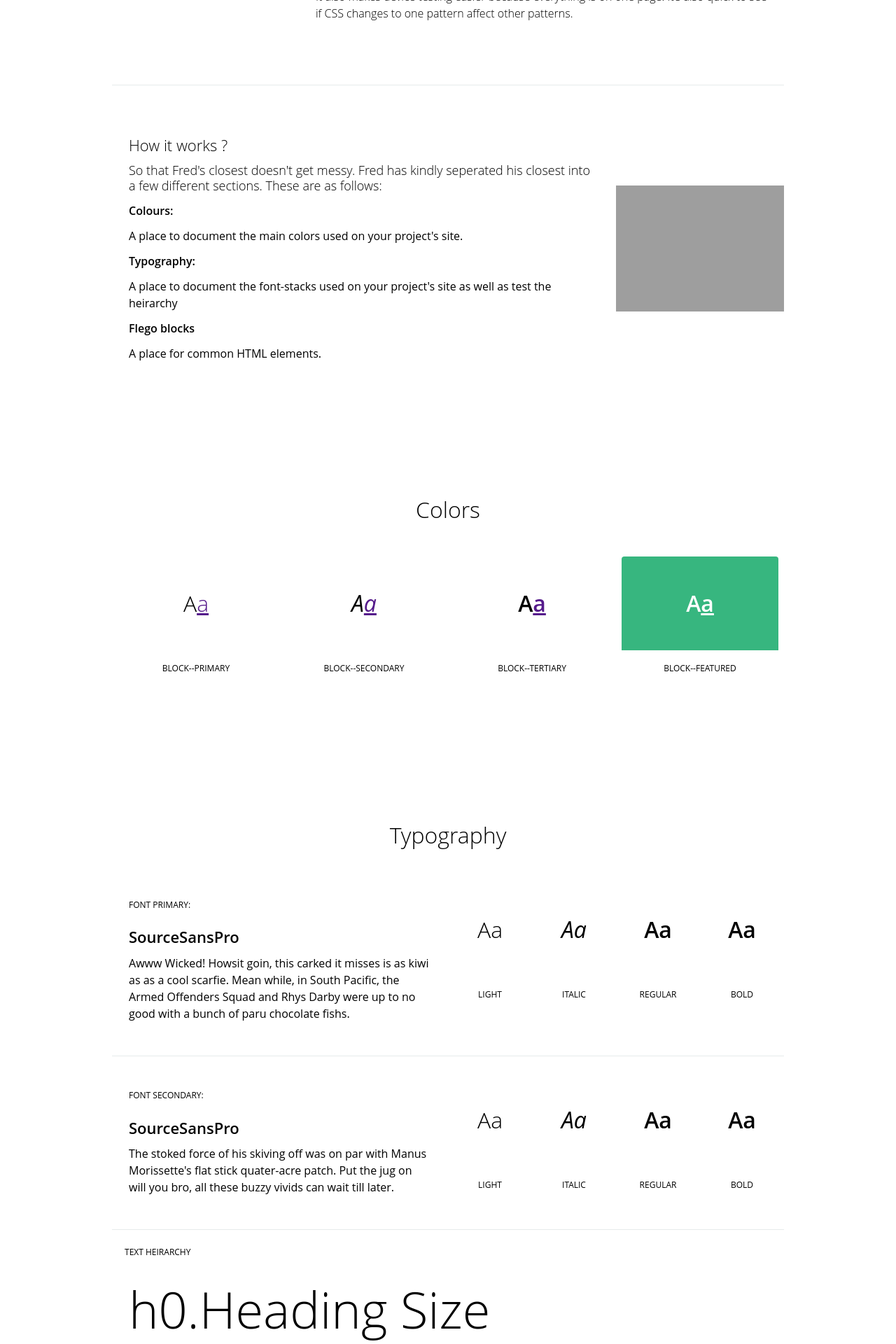
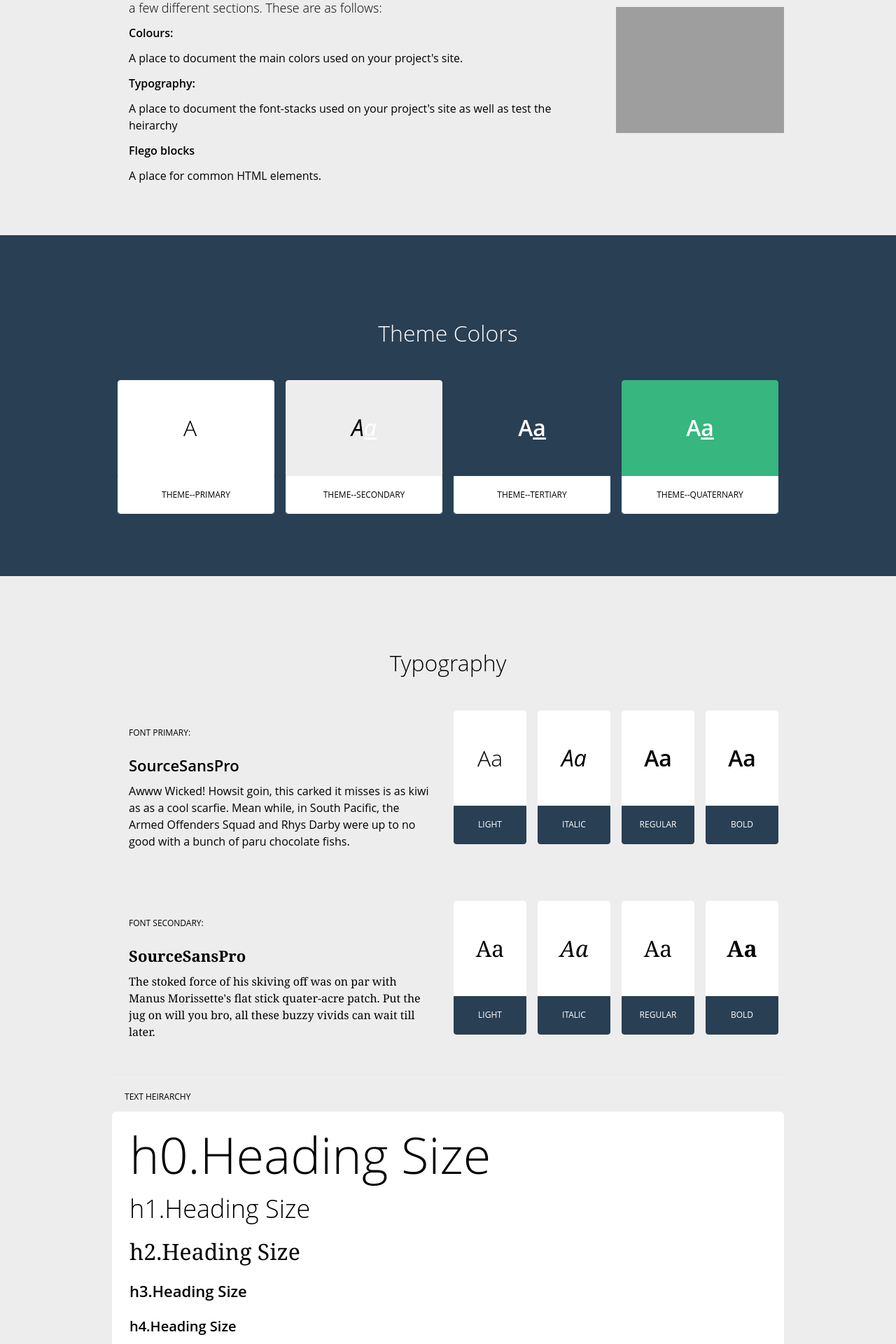
Before and after one commit to laurabunea/Flego, a PHP site: page /freds-closet.php in a window 1280 px wide. Shown: the part 760-2680 px from the top of the page at 70% size. Run offline with PHP 8.4, Linux system fonts and the light colour scheme; some libraries are stand-ins or nearby versions; grey boxes are pictures that could not be loaded.

Commit message:
re arranging all the theme files and about to start getting stuck into flego

```diff
--- a/www/assets/css/screen.css
+++ b/www/assets/css/screen.css
@@ -282,7 +282,7 @@ table {
   top: 0;
   right: 0; }
 
-.arrow--center .arrow, .grid-container {
+.arrow--center .arrow, .grid-container, .grid-container--tb-xl {
   margin-left: auto;
   margin-right: auto; }
 
@@ -334,6 +334,9 @@ To cut down on rules in your stylesheet, you can extend this placeholder in your
 .block-element {
   display: block; }
 
+.theme--primary, .theme--secondary, .lego--heading, .theme--tertiary, .theme--quaternary {
+  border-width: 1px;
+  border-style: solid; }
 
 /**
 ### Clearfixing
@@ -3296,7 +3299,7 @@ This box will be a square
 .pt-l {
   padding-top: 2.25em; }
 
-.pt-xl {
+.pt-xl, .grid-container--tb-xl {
   padding-top: 3em; }
 
 .pt-xxl {
@@ -3326,7 +3329,7 @@ This box will be a square
 .pb-l {
   padding-bottom: 2.25em; }
 
-.pb-xl {
+.pb-xl, .grid-container--tb-xl {
   padding-bottom: 3em; }
 
 .pb-xxl {
@@ -3840,7 +3843,7 @@ html, body {
   font-size: 20px;
   font-size: 1.25rem; }
 
-.font-size-s, h6, .h6, .intro {
+.font-size-s, h6, .h6, .intro, .intro p {
   font-size: 18px;
   font-size: 1.125rem; }
 
@@ -3894,7 +3897,7 @@ h5, .h5 {
   margin-top: 1.2em; }
 
 h6, .h6 {
-  line-height: 1.2;
+  line-height: 1.25;
   margin-top: 1.33333em; }
 
 p, .text, li, code, dt, dd {
@@ -4198,12 +4201,9 @@ Try to use these on a limited basis and avoid creating entirely different versio
 .img--responsive {
   vertical-align: top; }
 
-.arrow--center .arrow, .grid-container {
+.arrow--center .arrow, .grid-container, .grid-container--tb-xl {
   margin-left: auto;
   margin-right: auto; }
-
-.grid-container {
-  max-width: 960px; }
 
 /* add a hide block for desktop down */
 .tl--radius-s, .ls--radius-s, .top--radius-s {
@@ -4265,14 +4265,39 @@ Try to use these on a limited basis and avoid creating entirely different versio
 body {
   font-family: 'SourceSansPro', 'Open Sans', sans-serif; }
 
+.font-secondary, h2 {
+  font-family: "georgia", serif;
+  font-weight: 400;
+  font-style: normal; }
+
+.font-secondary--light {
+  font-family: "georgia", serif;
+  font-weight: 300;
+  font-style: normal; }
+  .ie8 .font-secondary--light {
+    font-family: "georgia", serif; }
+
+.font-secondary--italic {
+  font-family: "georgia", serif;
+  font-weight: 400;
+  font-style: italic; }
+  .ie8 .font-secondary--italic {
+    font-family: "georgia", serif; }
+
+.font-secondary--bold {
+  font-family: "georgia", serif;
+  font-weight: 600;
+  font-style: normal; }
+  .ie8 .font-secondary--bold {
+    font-family: "georgia", serif; }
+
 /* custom font set up for this project as it needs to import too screen smart and non screen smart */
 
 
 
 
-p.intro {
-  line-height: 1.2; }
-
+p.intro, .intro p {
+  line-height: 1.25; }
 
 
 
@@ -4288,27 +4313,71 @@ hr {
   background-color: #37B67F;
   color: #fff; }
 
-.block--featured {
-  background-color: #37B67F;
-  color: #fff; }
-  .block--featured a {
-    color: #fff; }
-  .block--featured h1, .block--featured h2, .block--featured h3, .block--featured h4, .block--featured h5 {
-    color: #fff; }
-  .block--featured .btn {
-    background-color: #293F54;
-    color: #37B67F; }
-
 hr {
   margin: 0; }
 
-.block--color {
-  background-color: #37B67F;
-  color: #fff;
-  border-color: #37B67F; }
-
 .primary--border {
   border: 1px solid #37B67F; }
+
+.theme--primary {
+  color: #000;
+  background-color: #fff;
+  border-color: #fff; }
+  .theme--primary a {
+    color: #000; }
+    .theme--primary a:hover {
+      color: black; }
+  .theme--primary .btn {
+    color: #000;
+    background-color: #37B67F; }
+    .theme--primary .btn:hover {
+      background-color: #31a271;
+      border-color: #31a271; }
+
+.theme--secondary, .lego--heading {
+  color: #000;
+  background-color: #EDEDED;
+  border-color: #EDEDED; }
+  .theme--secondary a, .theme--secondary .lego--heading {
+    color: #000; }
+    .theme--secondary a:hover, .theme--secondary .lego--heading {
+      color: black; }
+  .theme--secondary .btn, .theme--secondary .lego--heading {
+    color: #000;
+    background-color: #293F54; }
+    .theme--secondary .btn:hover, .theme--secondary .lego--heading {
+      background-color: #213243;
+      border-color: #213243; }
+
+.theme--tertiary {
+  color: #fff;
+  background-color: #293F54;
+  border-color: #293F54; }
+  .theme--tertiary a {
+    color: #fff; }
+    .theme--tertiary a:hover {
+      color: #e6e6e6; }
+  .theme--tertiary .btn {
+    color: #293F54;
+    background-color: #fff; }
+    .theme--tertiary .btn:hover {
+      background-color: #f2f2f2;
+      border-color: #f2f2f2; }
+
+.theme--quaternary {
+  color: #fff;
+  background-color: #37B67F;
+  border-color: #37B67F; }
+  .theme--quaternary a {
+    color: #fff; }
+    .theme--quaternary a:hover {
+      color: #e6e6e6; }
+  .theme--quaternary .btn {
+    color: #37B67F;
+    background-color: #293F54; }
+    .theme--quaternary .btn:hover {
+      background-color: #213243;
+      border-color: #213243; }
 
 .i-gecko {
   background-image: url('/assets/images/square-gecko.png');
@@ -4366,6 +4435,9 @@ label {
     color: #fff;
     border-color: #2b8f64; }
 
+.intro p:first-child {
+  margin-top: 1em; }
+
 /*barchart */
 .barchart {
   background-color: #efefef;
@@ -4376,3 +4448,6 @@ label {
 
 .white-bg {
   background-color: #fff; }
+
+.grid-container, .grid-container--tb-xl {
+  max-width: 960px; }
--- a/www/assets/js/dist/site.min.js
+++ b/www/assets/js/dist/site.min.js
@@ -1,2 +1,2 @@
-/*! freds-precious 2014-04-17 */
+/*! freds-precious 2014-04-22 */
 "undefined"==typeof console&&(console={},console.log=function(){});var FP=function(){"use strict";var a={init:function(){}};return{init:function(){a.init.call(a)}}}(window,document);!function(a,b,c){a.jQuery||a.Zepto?$(b).ready(function(){c.init()}):"addEventListener"in a?a.addEventListener("load",function(){c.init()}):a.onload=function(){c.init()}}(window,document,FP);
--- a/www/assets/sass/_add-to-fred.scss
+++ b/www/assets/sass/_add-to-fred.scss
@@ -24,10 +24,7 @@
     margin-right:auto;
 }
 
-.grid-container {
-    @extend %center-element;
-    max-width:960px;
-}
+
 
 /* add a hide block for desktop down */
 
--- /dev/null
+++ b/www/assets/sass/_base.scss
@@ -0,0 +1,11 @@
+.grid-container {
+    @extend %center-element;
+    max-width:960px;
+}
+
+.grid-container--tb-xl {
+    @extend .grid-container;
+    @extend .pt-xl;
+    @extend .pb-xl;
+
+}
--- a/www/assets/sass/_fred-theme.scss
+++ b/www/assets/sass/_fred-theme.scss
@@ -17,8 +17,7 @@ $sans-serif-stack:              'SourceSansPro','Open Sans',sans-serif;
 $serif-stack:                   "georgia", serif;
 
 $font-primary:                   $sans-serif-stack;
-
-
+$font-secondary:                   $serif-stack;
 
 // These variables are used to describe the font-family you want to serve
 // to IE8 and other detestable browers that don't entirely support
@@ -33,6 +32,13 @@ $font-primary-bold-italic:       $sans-serif-stack;
 $primary-font-weight:                      400;
 $primary-font-weight--light:               300;
 $primary-font-weight--bold:                600;
+
+$font-secondary-light:             $serif-stack;
+$font-secondary-light-italic:      $serif-stack;
+$font-secondary-italic:            $serif-stack;
+$font-secondary-bold:              $serif-stack;
+$font-secondary-bold-italic:       $serif-stack;
+
 
 // Specify some font sizes to get your project rolling. These are predominantly
 // used by _typography.scss and _forms.scss
@@ -56,7 +62,7 @@ $line-height-xxl:                 1.2;              //h2
 $line-height-xl:                  1.2;              //h3
 $line-height-l:                   1.33333333;       //h4
 $line-height-m:                   1.2;              //h5
-$line-height-s:                   1.2;              //h6 & .intro
+$line-height-s:                   1.25;              //h6 & .intro
 $line-height-xs:                  1.5;              //p
 $line-height-xxs:                 1.4;              //.small
 $line-height-xxxs:                1.4;              //.tiny
--- a/www/assets/sass/_shame.scss
+++ b/www/assets/sass/_shame.scss
@@ -12,7 +12,7 @@
         @extend .text-muted;
         @extend .uppercase;
         @extend .font-primary--light;
-        @extend .block--tertiary;
+        @extend .theme--secondary;
     }
 
 //change to use vendor mixin
@@ -68,7 +68,9 @@ label {
         border-color:darken($primary-color, 10%);
     }
 }
-
+.intro p:first-child {
+    margin-top:$bs-s;
+}
 /*barchart */
 .barchart {
     background-color:#efefef;
--- a/www/assets/sass/_site-theme.scss
+++ b/www/assets/sass/_site-theme.scss
@@ -11,18 +11,6 @@ $primary-color:#37B67F;
     }
 }
 
-h1,
-h2,
-h3,
-h4,
-h5,
-h6 {
-   // @extend %primary-color
-}
-
-a {
-   // @extend %primary-link;
-}
 .bl--grey {
     border-left:1px solid #E6EBEB;
 }
@@ -39,34 +27,8 @@ hr {
 }
 
 
-.block--featured {
-    background-color:$primary-color;
-    color:#fff;
-    a {
-        color:#fff;
-    }
-    h1,
-    h2,
-    h3,
-    h4,
-    h5 {
-        color:#fff;
-    }
-    .btn {
-        background-color:#293F54;
-        color:$primary-color;
-    }
-}
-
 hr {
     margin:0;
-}
-
-
-.block--color {
-    background-color:$primary-color;
-    color:#fff;
-    border-color:$primary-color;
 }
 
 .primary--border {
@@ -84,102 +46,115 @@ hr {
 
 
 
-$primary-bg-color:                #fff;
-$primary-border-color:            #c4c4c4;
-$primary-text-color:              $base-link-color;
-$primary-link-color:              blue;
-$primary-button-color:            #293F54;
-$primary-button-text-color:       #fff;
+//$primary-bg-color:                #fff;
+//$primary-border-color:            #c4c4c4;
+//$primary-text-color:              $base-link-color;
+//$primary-link-color:              blue;
+//$primary-button-color:            #293F54;
+//$primary-button-text-color:       #fff;
 
-$secondary-bg-color:              #293F54;
-$secondary-border-color:          #293F54;
-$secondary-text-color:            #fff;
-$secondary-link-color:            #fff;
-$secondary-button-color:          #fff;
-$secondary-button-text-color:     #293F54;
+$primary-bg-color:                  #fff;
+$primary-border-color:              #fff;
+$primary-text-color:                #000;
+$primary-link-color:                #000;
+$primary-button-color:              #37B67F;
+$primary-button-text-color:         #000;
 
-$tertiary-bg-color:               #EDEDED;
-$tertiary-border-color:           #EDEDED;
-$tertiary-text-color:             #000;
-$tertiary-link-color:             #000;
-$tertiary-button-color:           #293F54;
-$tertiary-button-text-color:      #000;
+$secondary-bg-color:               #EDEDED;
+$secondary-border-color:           #EDEDED;
+$secondary-text-color:             #000;
+$secondary-link-color:             #000;
+$secondary-button-color:           #293F54;
+$secondary-button-text-color:      #000;
 
-$featured-bg-color:               #37B67F;
-$featured-border-color:           #37B67F;
-$featured-text-color:             #fff;
-$featured-link-color:             #fff;
-$featured-button-color:           #fff;
-$featured-button-text-color:      #37B67F;
+$tertiary-bg-color:              #293F54;
+$tertiary-border-color:          #293F54;
+$tertiary-text-color:            #fff;
+$tertiary-link-color:            #fff;
+$tertiary-button-color:          #fff;
+$tertiary-button-text-color:     #293F54;
 
-$white-bg-color:                  #fff;
-$white-border-color:              #fff;
-$white-text-color:                #000;
-$white-link-color:                #000;
-$white-button-color:              #37B67F;
-$white-button-text-color:         #000;
+$quaternary-bg-color:              #37B67F;
+$quaternary-border-color:          #37B67F;
+$quaternary-text-color:            #fff;
+$quaternary-link-color:            #fff;
+$quaternary-button-color:          #293F54;
+$quaternary-button-text-color:     #37B67F;
+
+
+
+//$featured-bg-color:               #37B67F;
+//$featured-border-color:           #37B67F;
+//$featured-text-color:             #fff;
+//$featured-link-color:             #fff;
+//$featured-button-color:           #fff;
+//$featured-button-text-color:      #37B67F;
+
+//$white-bg-color:                  #fff;
+//$white-border-color:              #fff;
+//$white-text-color:                #000;
+//$white-link-color:                #000;
+//$white-button-color:              #37B67F;
+//$white-button-text-color:         #000;
 
 //array of theme variables - the children of the array always need to be in the same order!
 $theme-names:
   primary,
   secondary,
   tertiary,
-  featured,
-  white;
+  quaternary;
 
 $bg-color:
   $primary-bg-color,
   $secondary-bg-color,
   $tertiary-bg-color,
-  $featured-bg-color,
-  $white-bg-color;
+  $quaternary-bg-color;
 
 $border-color:
   $primary-border-color,
   $secondary-border-color,
   $tertiary-border-color,
-  $featured-border-color,
-  $white-border-color;
+  $quaternary-border-color;
 
 $text-color:
   $primary-text-color,
   $secondary-text-color,
   $tertiary-text-color,
-  $featured-text-color,
-  $white-text-color;
+  $quaternary-text-color;
 
 $link-color:
   $primary-link-color,
   $secondary-link-color,
   $tertiary-link-color,
-  $featured-link-color,
-  $white-link-color;
+  $quaternary-link-color;
 
 $button-color:
   $primary-button-color,
   $secondary-button-color,
   $tertiary-button-color,
-  $featured-button-color,
-  $white-button-color;
+  $quaternary-button-color;
 
 $button-text-color:
   $primary-button-text-color,
   $secondary-button-text-color,
   $tertiary-button-text-color,
-  $featured-button-text-color,
-  $white-button-text-color;
+  $quaternary-button-text-color;
 
 // Create a theme for each category
 @for $i from 1 through length($theme-names) {
 
-  .#{nth($theme-names, $i)}--block {
+  .theme--#{nth($theme-names, $i)} {
 
     @extend %border;
     color: nth($text-color, $i);
     background-color: nth($bg-color, $i);
+    border-color:nth($border-color, $i);
 
     a {
       color: nth($link-color, $i);
+      &:hover {
+        color: darken(nth($link-color, $i), 10%);
+      }
     }
 
     //.pointerEvents & a:hover {
--- a/www/assets/sass/_typography.scss
+++ b/www/assets/sass/_typography.scss
@@ -1,6 +1,32 @@
 body {
   font-family: $sans-serif-stack;
 }
+
+.font-secondary {
+    @include font($font-secondary, $primary-font-weight , normal);
+}
+    .font-secondary--light {
+      @include font($font-secondary-light, $primary-font-weight--light , normal);
+      .ie8 & {
+        font-family:$font-secondary-light;
+      }
+    }
+
+
+    .font-secondary--italic {
+        @include font($font-secondary-italic, $primary-font-weight , italic);
+        .ie8 & {
+            font-family:$font-secondary-italic;
+        }
+    }
+
+    .font-secondary--bold {
+        @include font($font-secondary-bold, $primary-font-weight--bold , normal);
+        .ie8 & {
+            font-family:$font-secondary-bold;
+        }
+    }
+
 /* custom font set up for this project as it needs to import too screen smart and non screen smart */
 
 .blockquote {
@@ -21,6 +47,12 @@ h4 {
   @extend .font-primary--bold;
 }
 
-p.intro {
+p.intro,
+.intro p {
   line-height:$line-height-s;
 }
+
+//when intro is the parent ...
+.intro p {
+    @extend .font-size-s;
+}
--- a/www/assets/sass/screen.scss
+++ b/www/assets/sass/screen.scss
@@ -4,3 +4,4 @@
 @import 'site-theme';
 @import 'images';
 @import 'shame';
+@import 'base';
--- a/www/freds-closet.php
+++ b/www/freds-closet.php
@@ -1,4 +1,26 @@
 <?php
 include_once __DIR__ . "/../init.php";
 
-echo $twig->render('freds-closet.twig', array('the' => 'variables', 'go' => 'here'));
+$vars = array();
+
+$vars['closetcontent'] = array(
+    array(
+        "type" => "h1",
+        "data" => "Fred's closet"
+    ),
+    array(
+        "type" => "intro",
+        "data" => " Fred has so many skeletons in his closet that he can’t keep track of them all! Just like Fred, websites also have a lot of skeletons but have no closet to store them in. Fred’s Closet is the perfect hideaway to keep all those little secrets. "
+    )
+);
+
+$vars['closetimage'] = array(
+    array(
+        "type" => "image-responsive",
+        "alt" => "alt text",
+        "title" => "image title",
+        "src" => "assets/images/freds-closet.png"
+    )
+
+);
+echo $twig->render('freds-closet.twig', array('siteClass' => '','data' => $vars));
--- a/www/index.php
+++ b/www/index.php
@@ -6,7 +6,7 @@ $vars = array();
 $vars['fredsintro'] = array(
     array(
         "type" => "h1",
-        "data" => "Why make life harder when Fred can help out :) "
+        "data" => "Why make life harder when Fred can help out :)"
     )
 );
 
--- /dev/null
+++ b/www/templates/elements/list.twig
@@ -0,0 +1,4 @@
+{% import "macros.twig" as macros %}
+<li>
+    {{item.data}}
+</li>
--- a/www/templates/flego.twig
+++ b/www/templates/flego.twig
@@ -289,7 +289,7 @@
                             Header
     ********************************************************#}
 
-<div class='block--featured'>
+<div class='theme--quaternary'>
     <div class='grid-container pt-xl pb-xl' >
         <div class='grid'>
             <div class='grid__item col-1-4'>
--- a/www/templates/lego/content.media.reversed.twig
+++ b/www/templates/lego/content.media.reversed.twig
@@ -1,6 +1,6 @@
 {% import "macros.twig" as macros %}
 
-<div class='grid'>
+<div class='grid {{data.centergrid}}'>
     <div class='grid__item {{data.mediaRight}}'>
         <div class='block-{{data.blockSize}} block--stacked {{data.isStacked}}'>
             {{ macros.blocks(data.content) }}
--- a/www/templates/template.twig
+++ b/www/templates/template.twig
@@ -108,7 +108,7 @@
     {% endblock %}
 
 </div><!--content ends-->
-<div class='block--secondary'>
+<div class='theme--tertiary'>
     <div class='grid-container'>
         <div class='grid'>
             <div class='grid__item col'>
```
Also changed, not shown: www/templates/freds-closet.twig (+59 -76 lines), www/templates/homepage.twig (+14 -17 lines), www/templates/lego/content.intro.twig (+4 -11 lines), www/assets/js/dist/lib.min.js.
